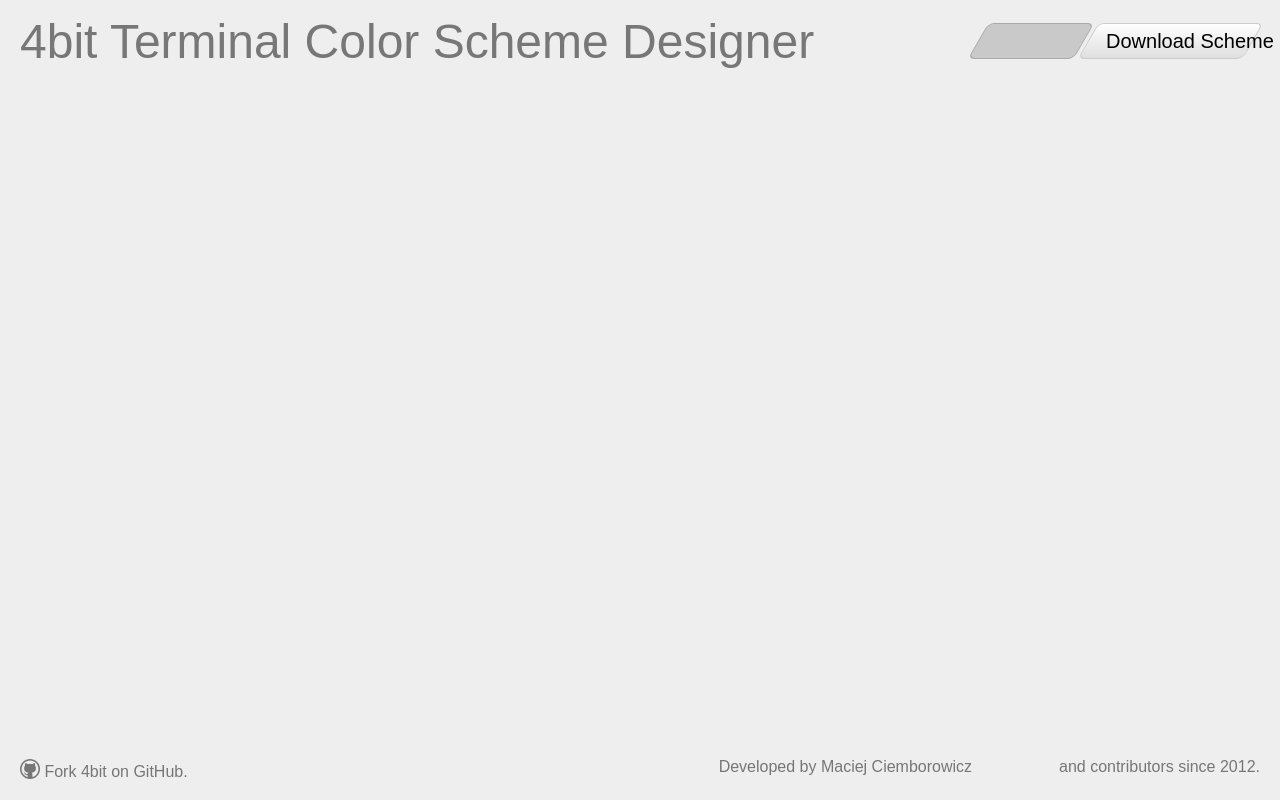
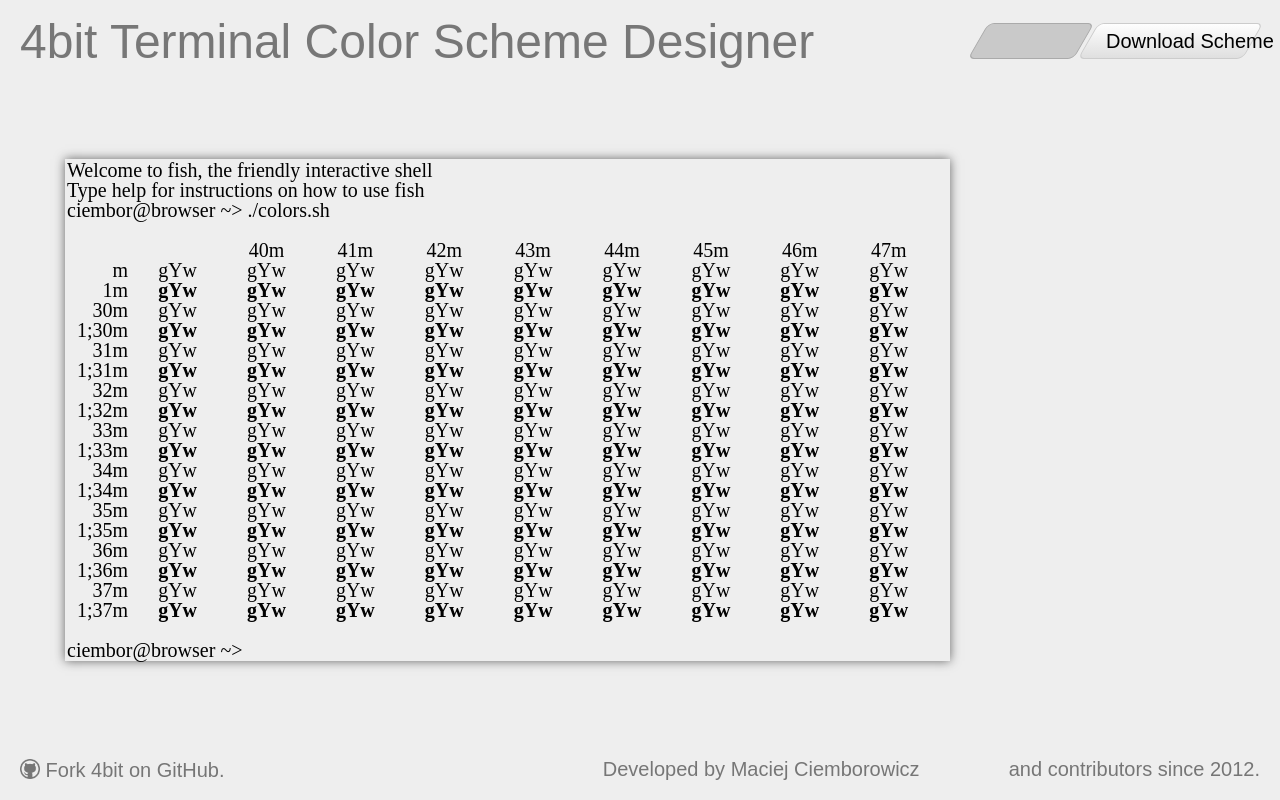
Before and after one commit to ciembor/4bit, a Vue app: page / in a window 1280 px wide. Shown: the top 800 px of the page. Built offline with nearby package versions, Linux system fonts and the light colour scheme; a web font is replaced by a local one.

Commit message:
Add terminal display.

```diff
--- a/src/App.vue
+++ b/src/App.vue
@@ -4,21 +4,27 @@
       <AppLogo />
       <MainMenu />
     </header>
+  <div class="distance"></div>
+  <div id="real-app" class="vertical-center">
+    <TerminalDisplay />
   </div>
+</div>
   <PageFooter />
+
 </template>
 
 <script>
 import AppLogo from './components/page_header/AppLogo.vue';
 import MainMenu from './components/page_header/MainMenu.vue';
+import TerminalDisplay from './components/TerminalDisplay.vue';
 import PageFooter from './components/PageFooter.vue';
-
 
 export default {
   name: 'App',
   components: {
     AppLogo,
     MainMenu,
+    TerminalDisplay,
     PageFooter
   },
 
@@ -39,3 +45,67 @@
   },
 };
 </script>
+
+<style lang="less">
+@app_width: 1190px;
+@app_height: 555px;
+@header_height: 60px;
+@footer_height: 40px;
+
+html, body {
+	height: 100%;
+	width: 100%;
+}
+
+.wrapper {
+	min-height: @header_height + @app_height + @footer_height;
+	height: 100%;
+	margin: 0 auto (-@footer_height - 1px); /* the bottom margin is the negative value of the footer's height */
+}
+
+header {
+  position: relative;
+  min-width: @app_width;
+  height: @header_height;
+  overflow: visible;
+}
+
+body {
+  background-color: #eee;
+	font-family: Rationale, sans-serif;
+
+    h1 {
+      color: #777;
+      font-size: 48px;
+      display: inline-block;
+      margin: 18px 0 0 20px;
+
+    a {
+      color: #777;
+    }
+  }
+}
+
+#real-app {
+	// opacity: 0;
+	white-space: nowrap;
+}
+
+.distance {
+	min-height: ((@app_height) / 2) - @header_height -10px;
+	margin-bottom: -(((@app_height) / 2) + @header_height) + 10px;
+	width: 1px;
+	height: 50%;
+	margin-top: 0;
+	float: left;
+}
+
+.vertical-center {
+	width: @app_width;
+	height: @app_height;
+	z-index: 1;
+	position: relative;
+	margin: 0 auto;
+	clear: left;
+}
+</style>
--- a/src/assets/styles/main.less
+++ b/src/assets/styles/main.less
@@ -84,119 +84,17 @@
 
 ///////////////////////////////////////////////////////////////////////////////////////////////////
 
-@app_width: 1190px;
-@app_height: 555px;
-
-@header_height: 60px;
-
-@footer_height: 40px;
-
-html, body {
-	height: 100%;
-	width: 100%;
-}
-
-body {
-	background-color: #eee;
-	font-family: Rationale, sans-serif;
-
-	h1 {
-		color: #777;
-		font-size: 48px;
-		display: inline-block;
-		margin: 18px 0 0 20px;
-
-		a {
-			color: #777;
-		}
-	}
-
-	header {
-		position: relative;
-		min-width: @app_width;
-		height: @header_height;
-		overflow: visible;
-	}
-
-	footer {
-		// display: none;displaydisplaydisplaydisplaydisplaydisplaydisplay
-		min-width: @app_width;min-widthmin-widthmin-widthmin-widthmin-widthmin-width
-		height: @footer_height;heightheightheightheightheight
-		overflow: visible;overflowoverflowoverflowoverflow
-		font-size: 20px;font-sizefont-sizefont-size
-		width: 100%;
-
-widthwidth
-
-		p {
-			display: inline-block;
-		}
-
-		.left {
-			float: left;
-			margin-left: 20px;
-			padding-bottom: 20px;
-
-			img {
-				width: 20px;
-				height: 20px;
-				margin: 0 0 -2px;
-			}
-		}
-
-		.right {
-			float: right;
-			margin-right: 20px;
-			padding-bottom: 20px;
-		}
-
-		.left, .right {
-			opacity: 0.5;
-		}
-
-		.left:hover, .right:hover {
-			opacity: 1;
-		}
-	}
-}
-
-.wrapper {
-	min-height: @header_height + @app_height + @footer_height;
-	height: 100%;
-	margin: 0 auto (-@footer_height - 1px); /* the bottom margin is the negative value of the footer's height */
-}
-
-.distance {
-	min-height: ((@app_height) / 2) - @header_height -10px;
-	margin-bottom: -(((@app_height) / 2) + @header_height) + 10px;
-	width: 1px;
-	height: 50%;
-	margin-top: 0;
-	float: left;
-}
-
-.vertical-center {
-	width: @app_width;
-	height: @app_height;
-	z-index: 1;
-	position: relative;
-	margin: 0 auto;
-	clear: left;
-}
-
-.push {
-	height: @footer_height;
-}
-
-
+// .push {
+// 	height: @footer_height;
+// }
 
 #dialog-modal {
 	display: none;
 }
 
 // #app {
-// 	opacity: 0;opacityopacityopacityopacityopacityopacityopacity
-// 	white-space: nowrap;white-spacewhite-spacewhite-spacewhite-spacewhite-spacewhite-spacewhite-space
+// 	opacity: 0;
+// 	white-space: nowrap;
 // }
 
 #controls {
@@ -270,33 +168,6 @@
 
 #controls>.ui-tabs {
 	padding: 0 !important;
-}
-
-#display {
-	visibility: hidden;
-	display: inline-block;
-	font-family: Inconsolata;
-	font-size: 20px;
-	margin: 26px 0 0 20px;
-	width: auto;
-	height: auto;
-	padding: 1px 2px;
-	box-shadow: 0 0 10px #666;
-
-	table {
-		border-collapse: separate;
-		border-spacing: 0.5em 0;
-		margin-right: 0.5em;
-	}
-
-	td {
-		margin-left: 1em;
-		padding: 0 1em;
-	}
-
-	.row-th {
-		text-align: right;
-	}
 }
 
 .bold {
--- a/src/components/PageFooter.vue
+++ b/src/components/PageFooter.vue
@@ -12,13 +12,52 @@
 </script>
 
 <style lang="less">
+@app_width: 1190px;
+@footer_height: 40px;
+
+footer {
+  min-width: @app_width;
+  height: @footer_height;
+  overflow: visible;
+  font-size: 20px;
+  width: 100%;
+
+  p {
+    display: inline-block;
+  }
+
+  .left {
+    float: left;
+    margin-left: 20px;
+    padding-bottom: 20px;
+
+    img {
+      width: 20px;
+      height: 20px;
+      margin: 0 0 -2px;
+    }
+  }
+
+  .right {
+    float: right;
+    margin-right: 20px;
+    padding-bottom: 20px;
+  }
+
+  .left, .right {
+    opacity: 0.5;
+  }
+
+  .left:hover, .right:hover {
+    opacity: 1;
+  }
+}
+
 .twitter-follow-button {
   display: inline-block;
   margin-bottom: -4px;
+  font-size: 0;
   width: 78px;
 }
 
-.twitter-follow-button {
-  font-size: 0;
-}
 </style>
--- /dev/null
+++ b/src/components/TerminalDisplay.vue
@@ -0,0 +1,139 @@
+<template>
+  <section id="terminal-display">
+    <p>Welcome to fish, the friendly interactive shell</p>
+    <p>Type <span class="green">help</span> for instructions on how to use fish</p>
+    <p>
+      <span class="cyan">ciembor</span>@browser <span class="cyan">~</span>> <span class="blue">./colors.sh</span>
+    </p>
+    <br />
+
+    <table id="colors">
+      <tr>
+        <th v-for="(th, index) in columnsTh" :key="`column-${index}`">{{ th }}</th>
+      </tr>
+      <tr v-for="(name, rowIndex) in colorNames" :key="`row-${rowIndex}`">
+        <th class="row-th">{{ rowsTh[rowIndex] }}</th>
+        <td
+          v-for="(bgName, colIndex) in bgNames"
+          :key="`cell-${rowIndex}-${colIndex}`"
+          :class="getCellClass(name, bgName)"
+        >
+          gYw
+        </td>
+      </tr>
+    </table>
+
+    <br />
+    <p><span class="cyan">ciembor</span>@browser <span class="cyan">~</span>></p>
+  </section>
+</template>
+
+<script>
+export default {
+  name: 'TerminalDisplay',
+  data() {
+    return {
+      columnsTh: [' ', ' ', '40m', '41m', '42m', '43m', '44m', '45m', '46m', '47m'],
+      rowsTh: [
+        'm',
+        '1m',
+        '30m',
+        '1;30m',
+        '31m',
+        '1;31m',
+        '32m',
+        '1;32m',
+        '33m',
+        '1;33m',
+        '34m',
+        '1;34m',
+        '35m',
+        '1;35m',
+        '36m',
+        '1;36m',
+        '37m',
+        '1;37m'
+      ],
+      colorNames: ['foreground', 'bright_foreground'],
+      bgNames: ['background'],
+      COLOR_NAMES: [
+        'black',
+        'bright_black',
+        'red',
+        'bright_red',
+        'green',
+        'bright_green',
+        'yellow',
+        'bright_yellow',
+        'blue',
+        'bright_blue',
+        'magenta',
+        'bright_magenta',
+        'cyan',
+        'bright_cyan',
+        'white',
+        'bright_white'
+      ]
+    };
+  },
+  created() {
+    this.populateColorNames();
+  },
+  methods: {
+    populateColorNames() {
+      this.COLOR_NAMES.forEach(name => {
+        if (!name.startsWith('bright_')) {
+          this.bgNames.push(name);
+        }
+        this.colorNames.push(name);
+      });
+    },
+    getCellClass(name, bgName) {
+      let classes = '';
+      if (name.startsWith('bright_')) {
+        classes += 'bold ';
+      }
+      if (name === 'bright_foreground') {
+        classes += 'foreground';
+      } else {
+        classes += name;
+      }
+      classes += ` bg-${bgName}`;
+      return classes;
+    }
+  }
+};
+</script>
+
+<style lang="less">
+#terminal-display {
+  visibility: visible;
+  display: inline-block;
+  font-family: Inconsolata;
+  font-size: 20px;
+  margin: 26px 0 0 20px;
+  width: auto;
+  height: auto;
+  padding: 1px 2px;
+  box-shadow: 0 0 10px #666;
+
+  table {
+    border-collapse: separate;
+    border-spacing: 0.5em 0;
+    margin-right: 0.5em;
+  }
+
+  td {
+    margin-left: 1em;
+    padding: 0 1em;
+  }
+
+  .bold {
+	  font-weight: bold; // opera sux
+  }
+
+  .row-th {
+    text-align: right;
+  }
+}
+</style>
```
Also changed, not shown: js/main.js (+0 -9 lines).
